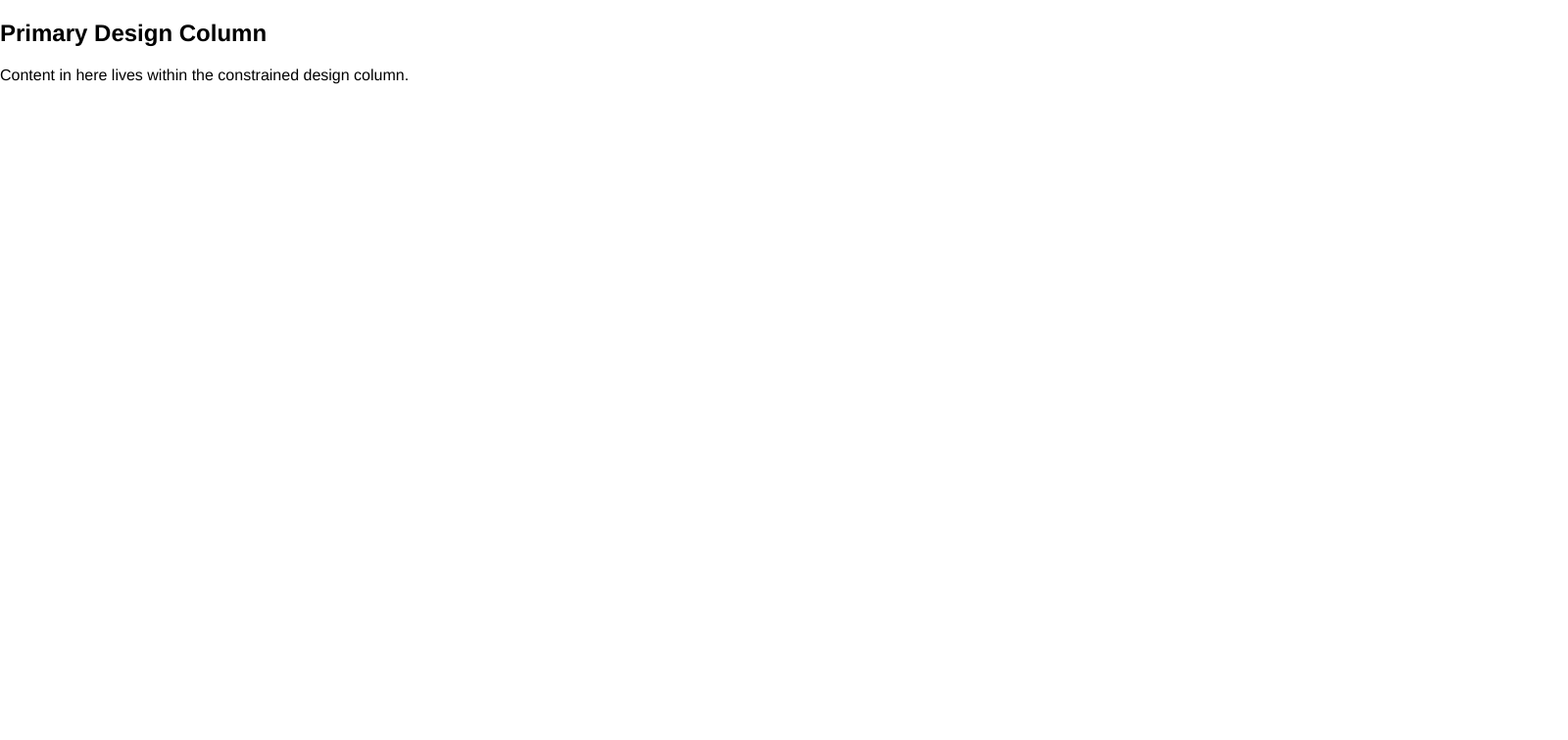
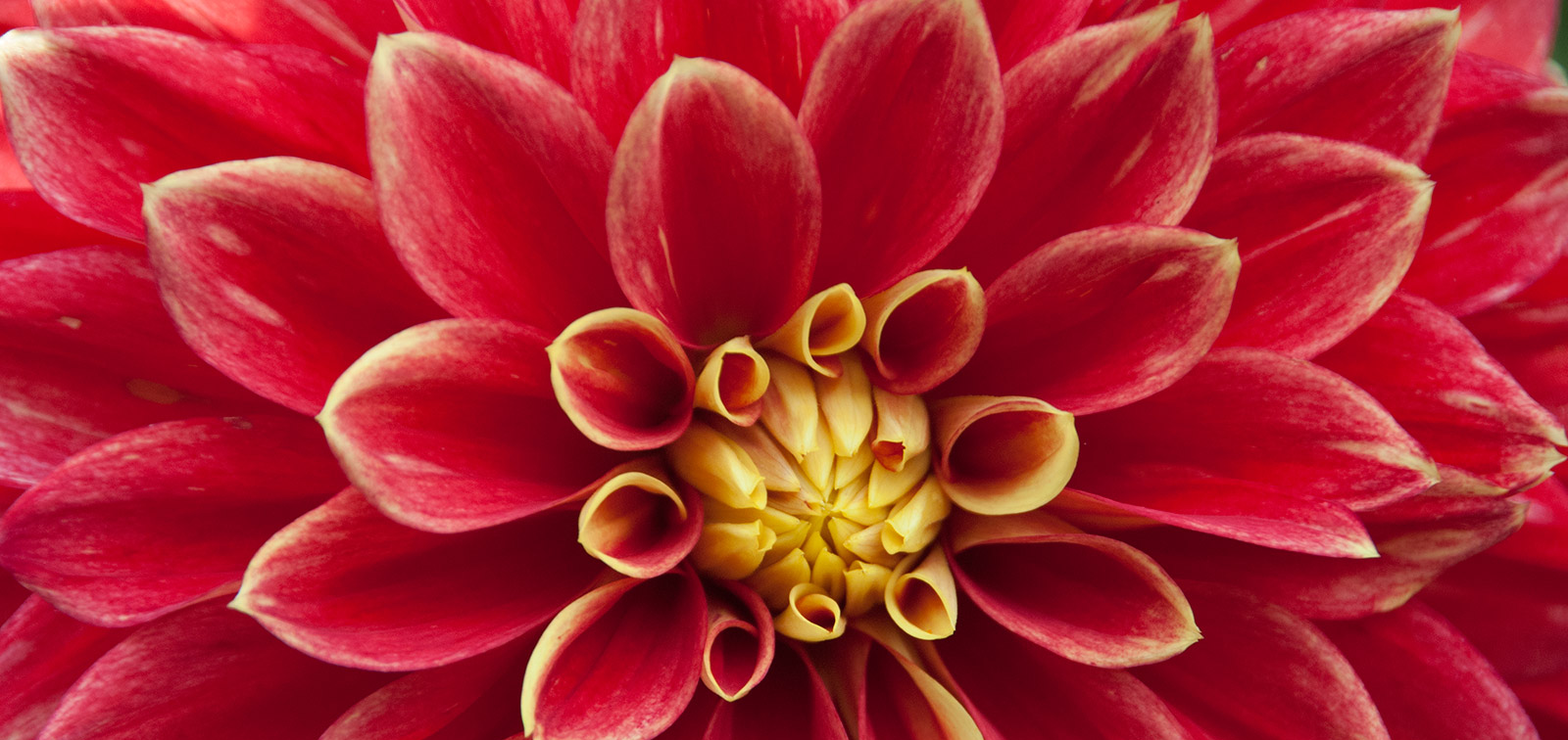
Before and after one commit to caltemose/responsive-hero, a plain HTML site: page index.html in a window 1280 px wide. Shown: the top 756 px of the page at 98% size, 1600 px wide, since content can reach past the window. Drawn offline with Linux system fonts and the light colour scheme.

Commit message:
added photo, continued code.

```diff
--- a/index.html
+++ b/index.html
@@ -9,7 +9,9 @@
 <body>
 
     <div class="hero">
-
+        <div class="hero-image">
+            <img src="dahlia-original.jpg">
+        </div>
     </div>
 
     <div class="container">
@@ -17,5 +19,7 @@
         <p>Content in here lives within the constrained design column.</p>
     </div>
 
+
+
 </body>
 </html>
--- a/styles.css
+++ b/styles.css
@@ -4,4 +4,60 @@ body {
     margin: 0;
     padding: 0;
     font-family: "Helvetica Neue", Helvetica, Arial, sans-serif;
+    font-size: 16px;
 }
+
+.container {
+    width: 100%;
+    padding: 1em;
+}
+
+@media (min-width: 768px) {
+    .container {
+        padding: 1.5em;
+    }
+}
+
+@media (min-width: 1024px) {
+    .container {
+        margin: 0 auto;
+        max-width: 1024px;
+        padding: 2em;
+    }
+}
+
+@media (min-width: 1440px) {
+    .container {
+        max-width: 1440px;
+    }
+}
+
+
+
+.hero {
+    width: 100%;
+}
+
+.hero-image {
+
+}
+
+@media (min-width: 768px) {
+    .container {
+        padding: 1.5em;
+    }
+}
+
+@media (min-width: 1024px) {
+    .container {
+        margin: 0 auto;
+        max-width: 1024px;
+        padding: 2em;
+    }
+}
+
+@media (min-width: 1440px) {
+    .container {
+        max-width: 1440px;
+    }
+}
```
Also changed, not shown: dahlia-original.jpg (added).
